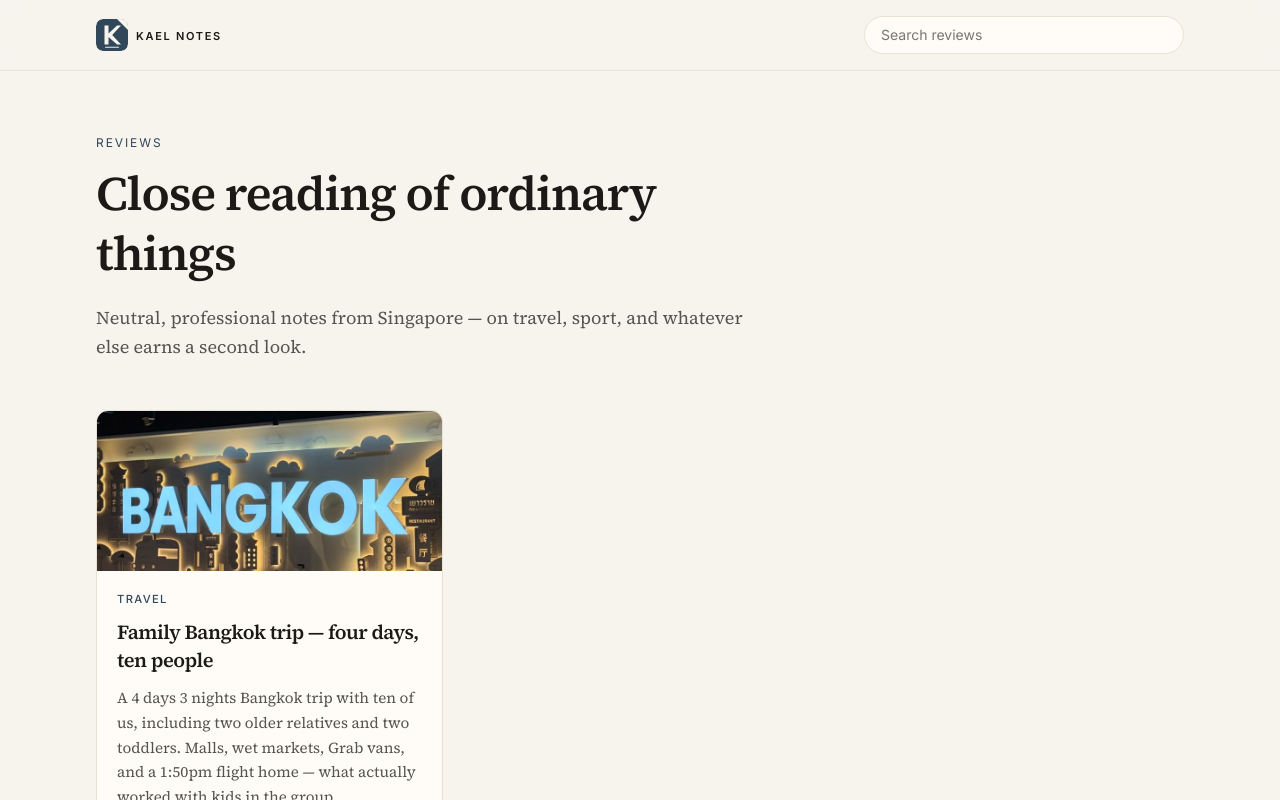
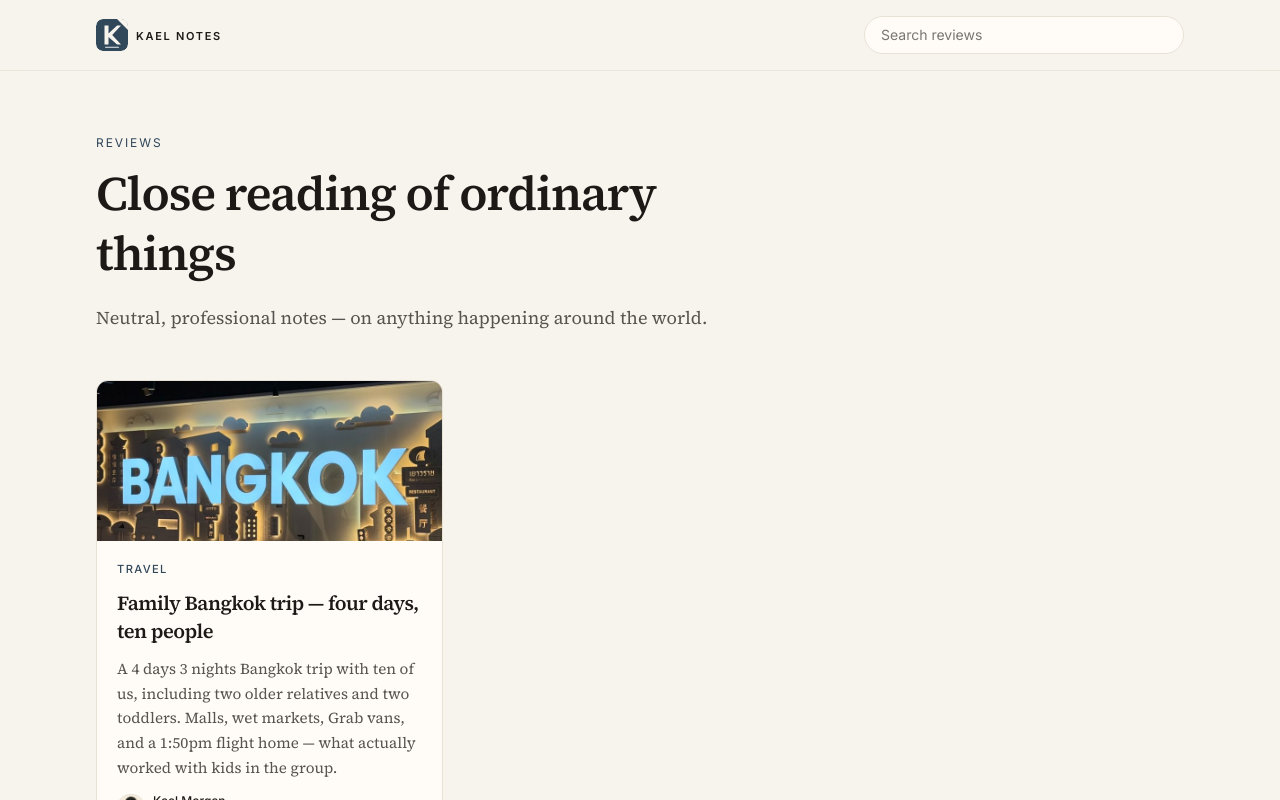
Before and after one commit to kaelmorgan/kaelnotes, a Next.js app: page / in a window 1280 px wide. Shown: the top 800 px of the page. Built offline with nearby package versions, Linux system fonts and the light colour scheme; no server answers.

Commit message:
amend page titles

```diff
--- a/app/guides/page.tsx
+++ b/app/guides/page.tsx
@@ -9,12 +9,10 @@ export const metadata: Metadata = {
 export default function GuidesPage() {
   return (
     <div className="mx-auto w-full max-w-3xl px-5 py-12 sm:px-8 sm:py-16">
-      <PageIntro kicker="Guides" title="Longer pieces, when they are ready">
-        <p>
-          Guides will live here: slower, practical writing meant to be found and
-          reused. Nothing is published yet.
-        </p>
-      </PageIntro>
+      <PageIntro
+        kicker="Guides"
+        title="Guides for professional neutral review / notes"
+      />
       <p className="mt-16 rounded-xl border border-dashed border-line bg-paper-raised px-6 py-16 text-center text-muted">
         Nothing published yet.
       </p>
--- a/app/page.tsx
+++ b/app/page.tsx
@@ -18,8 +18,7 @@ export default async function Home() {
           Close reading of ordinary things
         </h1>
         <p className="mt-5 text-lg leading-relaxed text-muted">
-          Neutral, professional notes from Singapore — on travel, sport, and
-          whatever else earns a second look.
+          Neutral, professional notes — on anything happening around the world.
         </p>
       </div>
 
```
